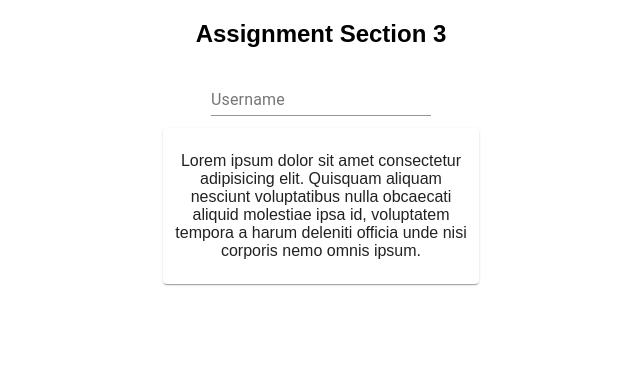
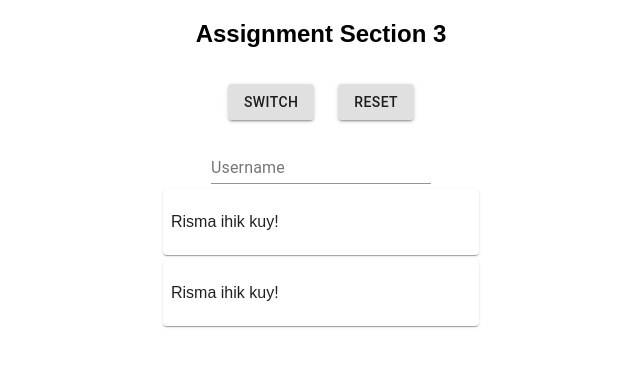
Before and after one commit to moronkids/mastering_react, a React (Create React App) app: page / in a window 1280 px wide. Shown: the top 366 px of the page, without its empty margins (319-959 px from the left). Built offline with nearby package versions, Linux system fonts and the light colour scheme.

Commit message:
update material ui

```diff
--- a/src/App.css
+++ b/src/App.css
@@ -1,6 +1,6 @@
-.App {
+/* .App {
   text-align: center;
-}
+} */
 
 .App-logo {
   animation: App-logo-spin infinite 20s linear;
--- a/src/App.js
+++ b/src/App.js
@@ -3,11 +3,12 @@ import logo from './logo.svg';
 import './App.css';
 import UserInput from './components/UserInput/UserInput'
 import UserOutput from './components/UserOutput/UserOutput'
-
+import Box from '@material-ui/core/Box';
 class App extends Component {
   state = {
     teks : [
-      {teks : 'Risma ihik kuy!'}
+      {teks : 'Risma ihik kuy!'},
+      {teks : 'Risma ihik kuy!'},
     ]
   }
 
@@ -15,16 +16,30 @@ class App extends Component {
     console.log(event.target.value)
     this.setState({
       teks: [
-        { teks: event.target.value }
+        { teks: event.target.value },
+        { teks: this.state.teks[1].teks }
+      ]
+    })
+  }
+
+  switchTeks = (datas = null, data) => {
+    console.log(datas, data);
+    this.setState({
+      teks: [
+        { teks: this.state.teks[0].teks},
+        { teks: datas != 'blank' ? datas+data : '' }
       ]
     })
   }
   render() {
     return (
       <div className="App">
-        <h2 className="">Assignment Section 3</h2>
-        <UserInput  replaceTeks={this.gantiTeks}/>
+        <Box className="" display="flex" justifyContent="center">
+          <h2 className="">Assignment Section 3</h2>
+        </Box>
+        <UserInput reset={this.switchTeks.bind(this, 'blank')} switch={this.switchTeks.bind(this, 'numpaki dek Risma', ' neng kamare mba Upi wkkw')} replaceTeks={this.gantiTeks}/>
         <UserOutput teks={this.state.teks[0].teks} />
+        <UserOutput teks={this.state.teks[1].teks} />
       </div>
         // <header className="App-header">
         //   <img src={logo} className="App-logo" alt="logo" />
--- a/src/components/UserInput/UserInput.jsx
+++ b/src/components/UserInput/UserInput.jsx
@@ -1,14 +1,32 @@
 import { div } from 'prelude-ls';
 import React from 'react';
-import { Card, TextField, Input, InputLabel } from '@material-ui/core';
-
+import { Grid, Button, Card, TextField, Input, InputLabel } from '@material-ui/core';
+import { palette, spacing, typography, positions, top, right } from '@material-ui/system';
+import { makeStyles } from '@material-ui/styles';
+import Box from '@material-ui/core/Box';
 const userInput = (props) => {
+    const useStyles = makeStyles(theme => ({
+        spaceInBox: {
+            display: 'block'
+        },
+    }))
+    const classes = useStyles()
     return (
         <div>
             {/* <p>User Input</p> */}
             {/* <InputLabel style={style} className="">Username</InputLabel> */}
             {/* <Input className="" placeholder="Username"></Input> */}
-            <TextField id="standard-basic" label="Username" onChange={props.replaceTeks}/>
+            {/* <Grid direction="row" className=""> */}
+            <Box display="flex" justifyContent="center" m={1} p={1}>
+                <Box className="" pr={3}><Button onClick={props.switch} variant="contained" className="">Switch</Button></Box>
+                <Button onClick={props.reset} variant="contained" className="">Reset</Button>
+            </Box>
+            <Box className="" display="flex " justifyContent="center">
+                <TextField id="standard-basic" label="Username" onChange={props.replaceTeks} />
+            </Box>
+
+
+            {/* </Grid> */}
         </div>
     );
 }
--- a/src/components/UserOutput/UserOutput.jsx
+++ b/src/components/UserOutput/UserOutput.jsx
@@ -19,12 +19,10 @@ const userOutput = (props) => {
             margin: 'auto'
         },
         alignItemsAndJustifyContent: {
-
-            height: 80,
             display: 'flex',
             alignItems: 'center',
             justifyContent: 'center',
-            paddingTop : 50
+            paddingTop : 5
 
         },
     }))
@@ -32,7 +30,7 @@ const userOutput = (props) => {
     return (
         <div className={classes.alignItemsAndJustifyContent}>
             <Card  style={style} >
-                <p>{props.teks == 'Risma ihik kuy!' || props.teks == '' ? 'Lorem ipsum dolor sit amet consectetur adipisicing elit. Quisquam aliquam nesciunt voluptatibus nulla obcaecati aliquid molestiae ipsa id, voluptatem tempora a harum deleniti officia unde nisi corporis nemo omnis ipsum.' : props.teks}</p>
+                <p>{props.teks}</p>
             </Card>
         </div>
     );
```
